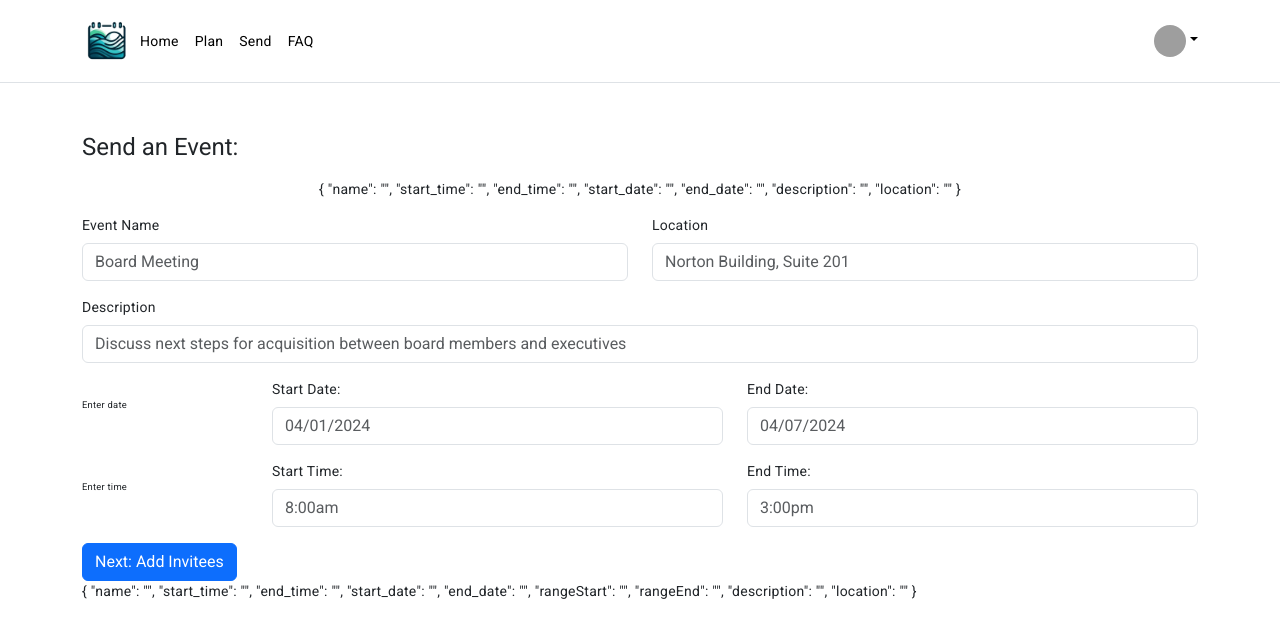
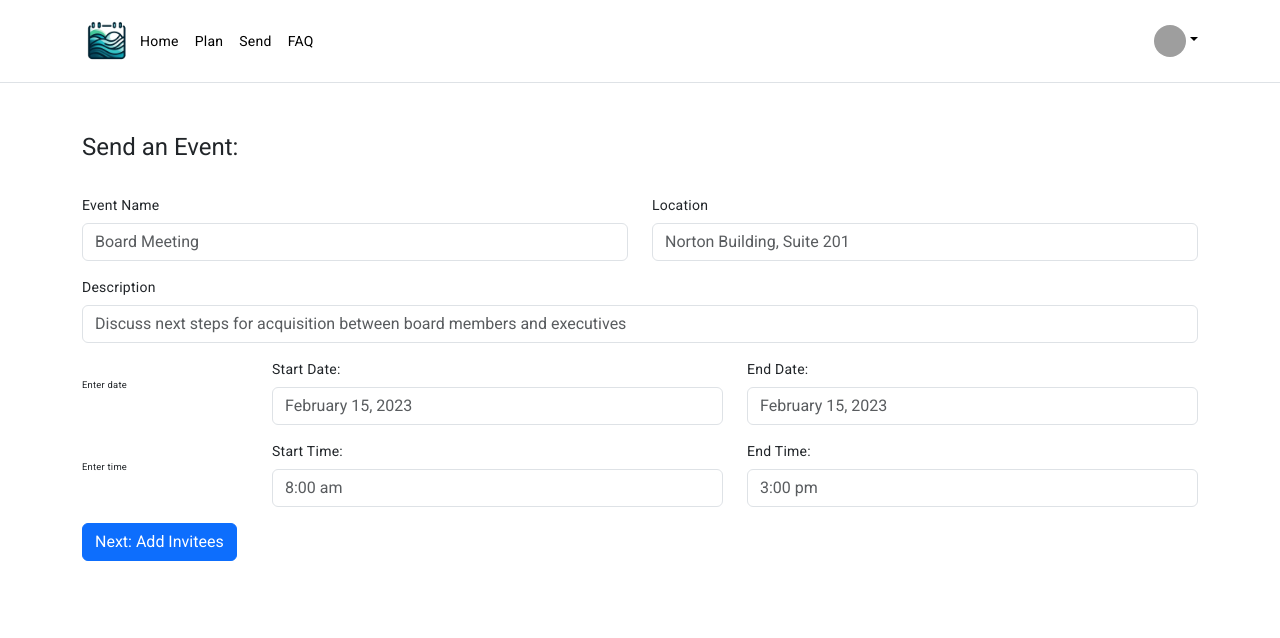
Before and after one commit to juansource/rili-angular, an Angular app: page /sendEvent in a window 1280 px wide. Shown: the top 638 px of the page. Built offline with nearby package versions, Linux system fonts and the light colour scheme; grey boxes are pictures that could not be loaded.

Commit message:
Date Changes and Placeholder Corrections

```diff
--- a/src/app/app.component.html
+++ b/src/app/app.component.html
@@ -7,7 +7,7 @@
 
       <ul class="nav col-12 col-lg-auto me-lg-auto mb-2 justify-content-center mb-md-0">
         <li><a href="home" class="nav-link px-2 link-body-emphasis">Home</a></li>
-        <li><a href="planEvent" class="nav-link px-2 link-body-emphasis">Plan</a></li>
+        <li><a href="planEvent" class="nav-link px-2 link-body-emphasis disabled">Plan</a></li>
         <li><a href="sendEvent" class="nav-link px-2 link-body-emphasis">Send</a></li>
         <li><a href="#" class="nav-link px-2 link-body-emphasis disabled">FAQ</a></li>
       </ul>
--- a/src/app/app.module.ts
+++ b/src/app/app.module.ts
@@ -29,7 +29,7 @@ import { provideAnimationsAsync } from '@angular/platform-browser/animations/asy
 
 @NgModule({
   declarations: [
-    AppComponent,
+    AppComponent,  // components
     LandingPageComponent,
     HomePageComponent,
     PlanEventComponent,
--- a/src/app/home-page/home-page.component.html
+++ b/src/app/home-page/home-page.component.html
@@ -30,4 +30,4 @@
         </div>
     </div>
 </div>
-<p>Selected date: {{ selected }}</p>
+<!-- <p>Selected date: {{ selected }}</p> -->
--- a/src/app/home-page/home-page.component.ts
+++ b/src/app/home-page/home-page.component.ts
@@ -18,7 +18,11 @@ export class HomePageComponent implements OnInit {
   constructor(private router: Router, private proxy$: RiliProxyService) {}
 
   ngOnInit(){
-    this.fetchEvents(new Date().toISOString().split('T')[0] + "16:00:00 GMT-0800 (Pacific Standard Time)");
+
+    const todaysDate = new Date();
+    const todaysDateToString = todaysDate.toLocaleString();
+
+    this.fetchEvents(todaysDateToString);
   }
 
   fetchEvents(date: string) {
--- a/src/app/landing-page/landing-page.component.html
+++ b/src/app/landing-page/landing-page.component.html
@@ -1,11 +1,11 @@
 <div class="px-4 py-5 my-5 text-center">
     <img class="d-block mx-auto mb-4" src="../../assets/riliLogo.png" alt="" width="175" height="175">
-    <h1 class="display-5 fw-bold text-body-emphasis">Rili</h1>
+    <h1 class="display-9 fw-bold text-body-emphasis">Rili</h1>
     <div class="col-lg-6 mx-auto">
       <p class="lead">Event Planning, simple.</p>
 
       <div class="d-grid gap-2 d-sm-flex justify-content-sm-center">
-        <button type="button" class="btn btn-primary btn-lg px-4 gap-3 mr-2"onclick="window.location.href='../planEvent'">Plan an Event</button>
+        <button type="button" class="btn btn-primary btn-lg px-4 gap-3 mr-2 disabled"onclick="window.location.href='../planEvent'">Plan an Event</button>
         <button type="button" class="btn btn-primary btn-lg px-4 gap-3 mr-2"onclick="window.location.href='../sendEvent'">Send an Event</button>
 
       </div>
--- a/src/app/plan-event/plan-event.component.html
+++ b/src/app/plan-event/plan-event.component.html
@@ -34,11 +34,11 @@
             </div>
             <div class="col">
                 <label for="dateStart" class="form-label mt-3">Start Date:</label>
-                <input type="text" class="form-control" placeholder="04/01/2024">
+                <input type="text" class="form-control" placeholder="February 15, 2023">
             </div>
             <div class="col">
                 <label for="dateEnd" class="form-label mt-3">End Date:</label>
-                <input type="text" class="form-control" placeholder="04/07/2024">
+                <input type="text" class="form-control" placeholder="February 15, 2023">
             </div>
         </div>
 
@@ -49,17 +49,17 @@
             </div>
             <div class="col mt-3">
                 <label for="dateStart" class="form-label">Start Time:</label>
-                <input type="text" class="form-control" placeholder="8:00am">
+                <input type="text" class="form-control" placeholder="8:00 am">
             </div>
             <div class="col">
                 <label for="dateEnd" class="form-label mt-3">End Time:</label>
-                <input type="text" class="form-control" placeholder="3:00pm">
+                <input type="text" class="form-control" placeholder="3:00 pm">
             </div>
         </div>
 
         <div class="row">
             <div class="col">
-                <button class="btn btn-primary mt-3" type="submit">Next: Add Invitees</button>
+                <button class="btn btn-primary mt-3 disabled" type="submit">Next: Add Invitees</button>
             </div>
         </div>
 
--- a/src/app/send-event/send-event.component.html
+++ b/src/app/send-event/send-event.component.html
@@ -2,7 +2,7 @@
         <h1>Send an Event:</h1>
         <form [formGroup]="new_event" (ngSubmit)="onSubmit()" class="row g-3 mt-3 justify-content-center">
 
-          {{dataModel | json}}
+          <!-- {{dataModel | json}} -->
 
 
           <div class="col-12">
@@ -35,11 +35,11 @@
                     </div>
                     <div class="col">
                         <label for="dateStart" class="form-label mt-3">Start Date:</label>
-                        <input formControlName = "start_date" type="text" class="form-control" placeholder="04/01/2024" [ngModel]="dataModel.start_date">
+                        <input formControlName = "start_date" type="text" class="form-control" placeholder="February 15, 2023" [ngModel]="dataModel.start_date">
                     </div>
                     <div class="col">
                         <label for="dateEnd" class="form-label mt-3">End Date:</label>
-                        <input formControlName = "end_date" type="text" class="form-control" placeholder="04/07/2024" [ngModel]="dataModel.end_date">
+                        <input formControlName = "end_date" type="text" class="form-control" placeholder="February 15, 2023" [ngModel]="dataModel.end_date">
                     </div>
                 </div>
 
@@ -50,24 +50,24 @@
                     </div>
                     <div class="col mt-3">
                         <label for="dateStart" class="form-label">Start Time:</label>
-                        <input formControlName = "start_time" type="text" class="form-control"  placeholder="8:00am" [ngModel]="dataModel.start_time">
+                        <input formControlName = "start_time" type="text" class="form-control"  placeholder="8:00 am" [ngModel]="dataModel.start_time">
                     </div>
                     <div class="col">
                         <label for="dateEnd" class="form-label mt-3">End Time:</label>
-                        <input formControlName = "end_time" type="text" class="form-control" placeholder="3:00pm" [ngModel]="dataModel.end_time">
+                        <input formControlName = "end_time" type="text" class="form-control" placeholder="3:00 pm" [ngModel]="dataModel.end_time">
                     </div>
                 </div>
 
                 <div class="row">
                     <div class="col">
-                        <button class="btn btn-primary mt-3" type="submit">Next: Add Invitees</button>
+                        <button class="btn btn-primary mt-3" href="home" type="submit">Next: Add Invitees</button>
 
                     </div>
                 </div>
 
             </div>
 
-            {{new_event.value | json}}
+            <!-- {{new_event.value | json}} -->
 
           </div>
           </div>
--- a/src/app/send-event/send-event.component.ts
+++ b/src/app/send-event/send-event.component.ts
@@ -53,8 +53,6 @@ export class SendEventComponent {
     const dateEndObject = new Date(userReadableDateEnd);
     const isoEndString = dateEndObject.toISOString();
 
-    console.log("values: "  + this.new_event.value.rangeStart + " and " + this.new_event.value.rangeEnd);
-
     this.new_event.patchValue({ rangeStart: isoStartString, rangeEnd: isoEndString});
 
     console.log(this.new_event.value);
```
